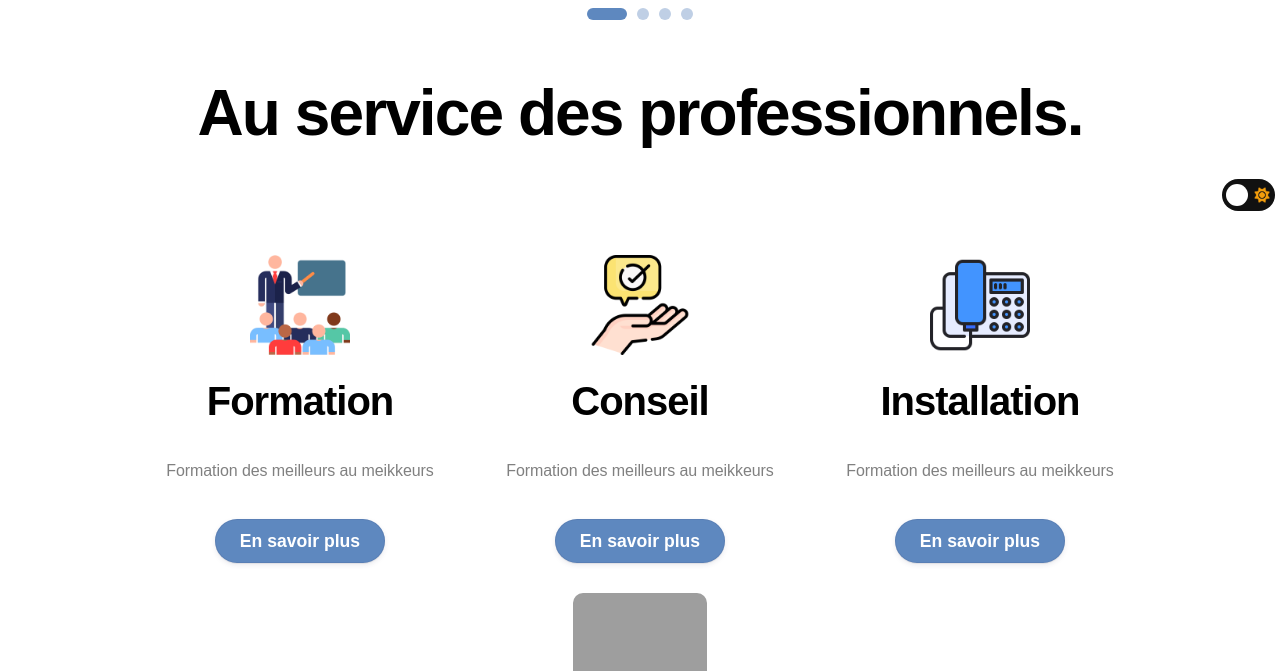
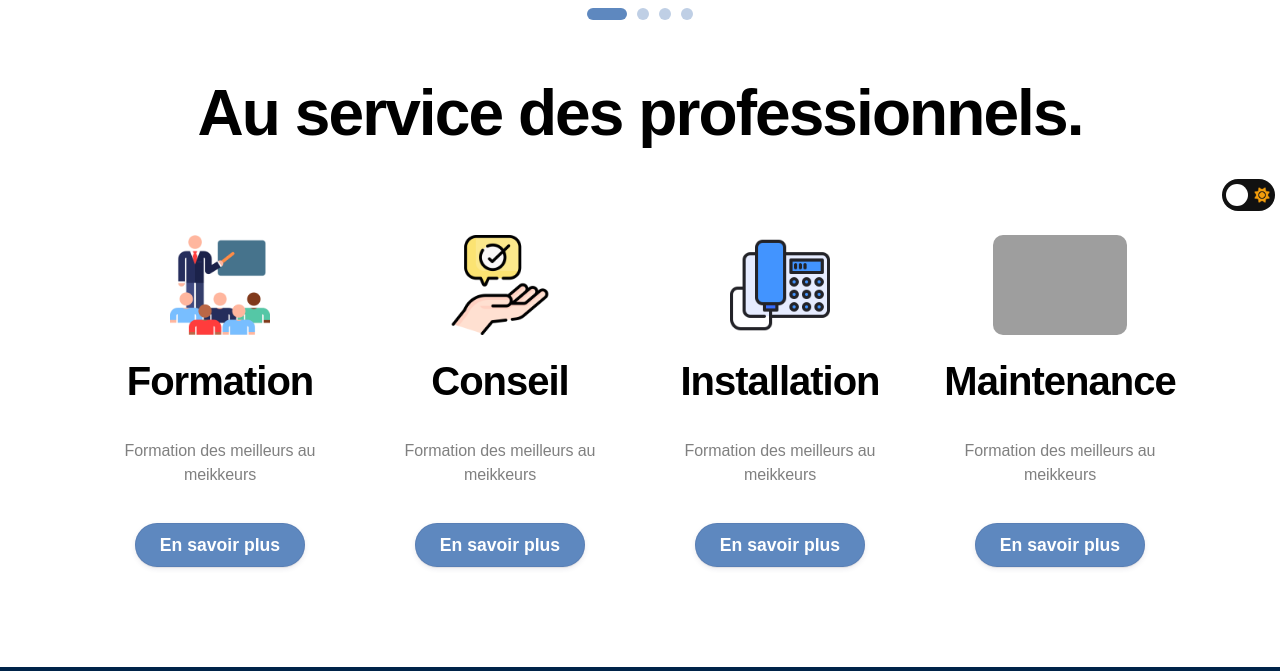
Before and after one commit to alexlec2/amaris_app, a PHP site: page / in a window 1280 px wide. Shown: the part 584-1255 px from the top of the page. Run offline with PHP 8.4, Linux system fonts and the light colour scheme; grey boxes are pictures that could not be loaded.

Commit message:
animation

```diff
--- a/style/style.css
+++ b/style/style.css
@@ -46,19 +46,23 @@ p{
 
 /* STYLE DE LA SECTION DE LA PRESENTATION */
 #presentation_section{
+    background-color: white;
     padding : 20px 25px 60px 25px;
     text-align: center;
     height: auto;
+    max-width: 2000px;
+    overflow: hidden;
 }
 #presentation_section > .titre{
-    padding-bottom: 100px;
+    padding-bottom: 50px;
     animation: fadeIn 2s;
 }
 #presentation_elements{
     display: flex;
     flex-wrap : wrap;
     justify-content: center;
-    gap: 10px;
+    gap: 0;
+    transition:  0.5s gap ease-in;
 }
 .element_presentation h3 {
     font-weight: 900;
@@ -76,7 +80,7 @@ p{
     line-height: 1.5;
 }
 .element_presentation{
-    width: 300px;
+    width: 250px;
     height: auto;
     background-color: none;
     border-radius: 30px;
@@ -84,13 +88,26 @@ p{
     place-content: center;
     color: black;
     gap: 20px;
-    padding: 10px 15px;
+    padding: 40px 15px;
 }
 .image_presentation{
     background-color: white;
     border-radius: 10px;
     height: 100px;
     width: auto;
+}
+@media only screen and (max-width: 900px){
+    .element_presentation{
+        gap: 10px;
+    }
+    #presentation_elements{
+        gap: 80px;
+    }
+}
+@media only screen and (min-width: 1400px){
+    #presentation_elements{
+        gap: 40px;
+    }
 }
 /* FIN DU STYLE DE LA SECTION DE LA PRESENTATION */
 
```
